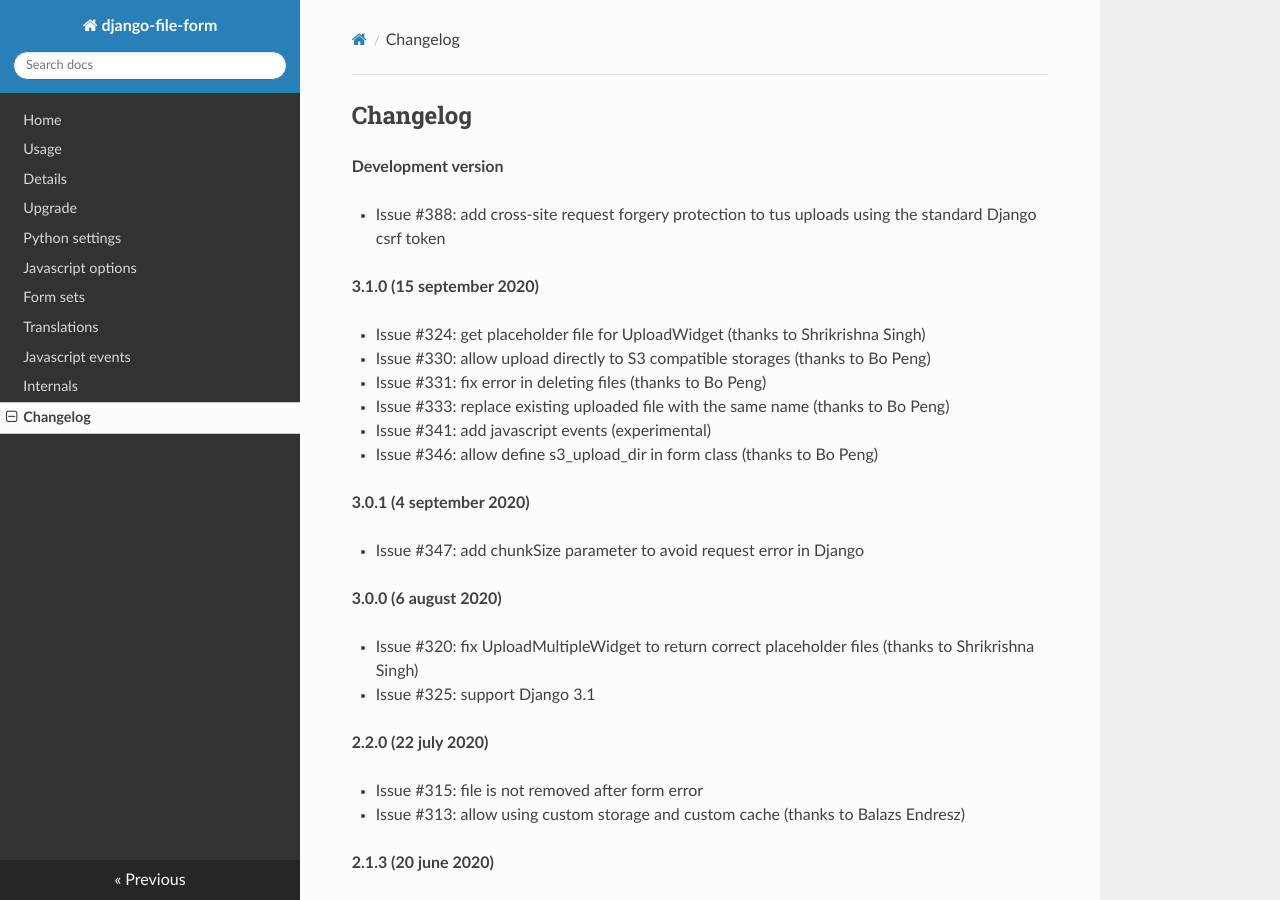
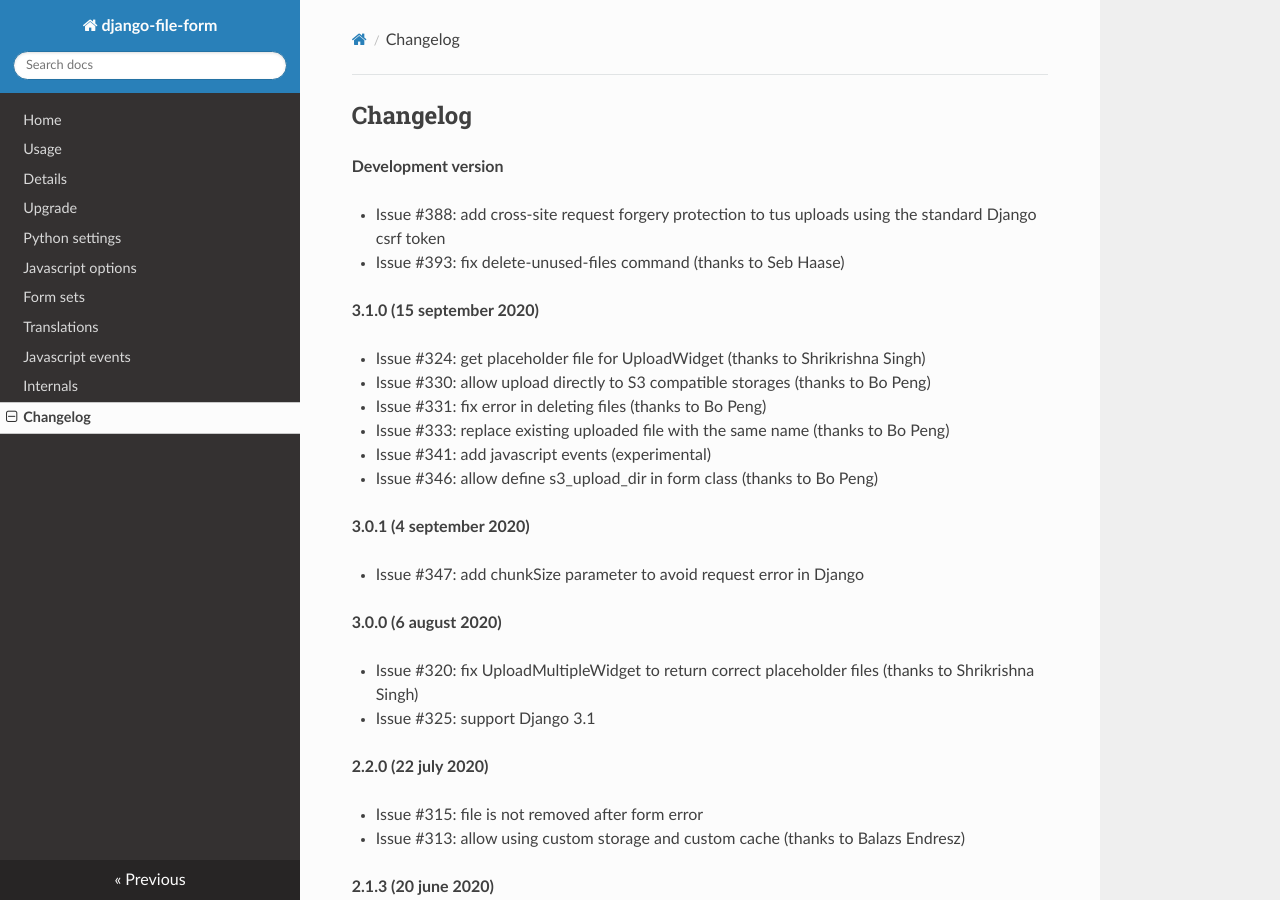
Before and after one commit to mbraak/django-file-form, an MkDocs documentation site: the page built from docs/changelog.md, in a window 1280 px wide and 900 px high. Built offline with MkDocs 1.6.1, drawn with Linux system fonts in a browser that asks for light colours; nearby versions of some CDN libraries.

Commit message:
Update changelog

```diff
--- a/docs/changelog.md
+++ b/docs/changelog.md
@@ -3,6 +3,7 @@
 **Development version**
 
   * Issue #388: add cross-site request forgery protection to tus uploads using the standard Django csrf token
+  * Issue #393: fix delete-unused-files command (thanks to Seb Haase)
 
 **3.1.0 (15 september 2020)**
 
```
